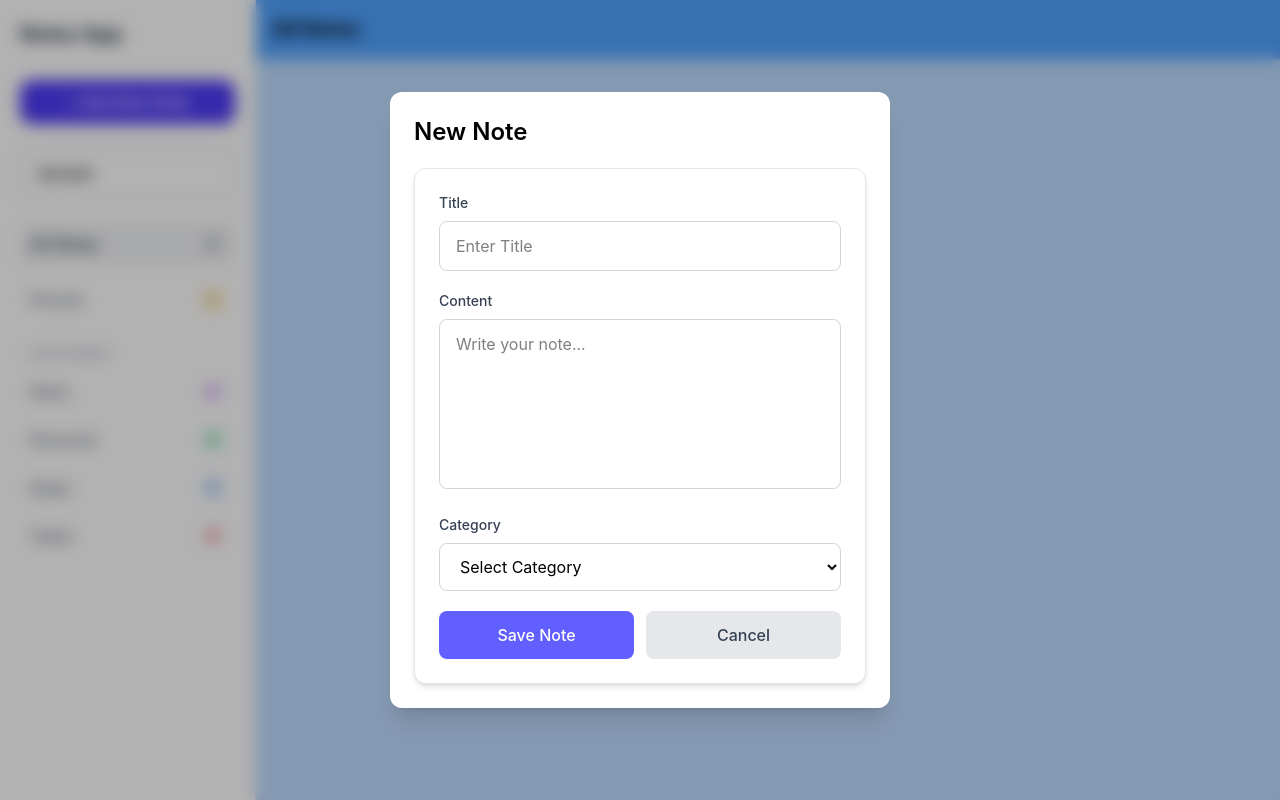
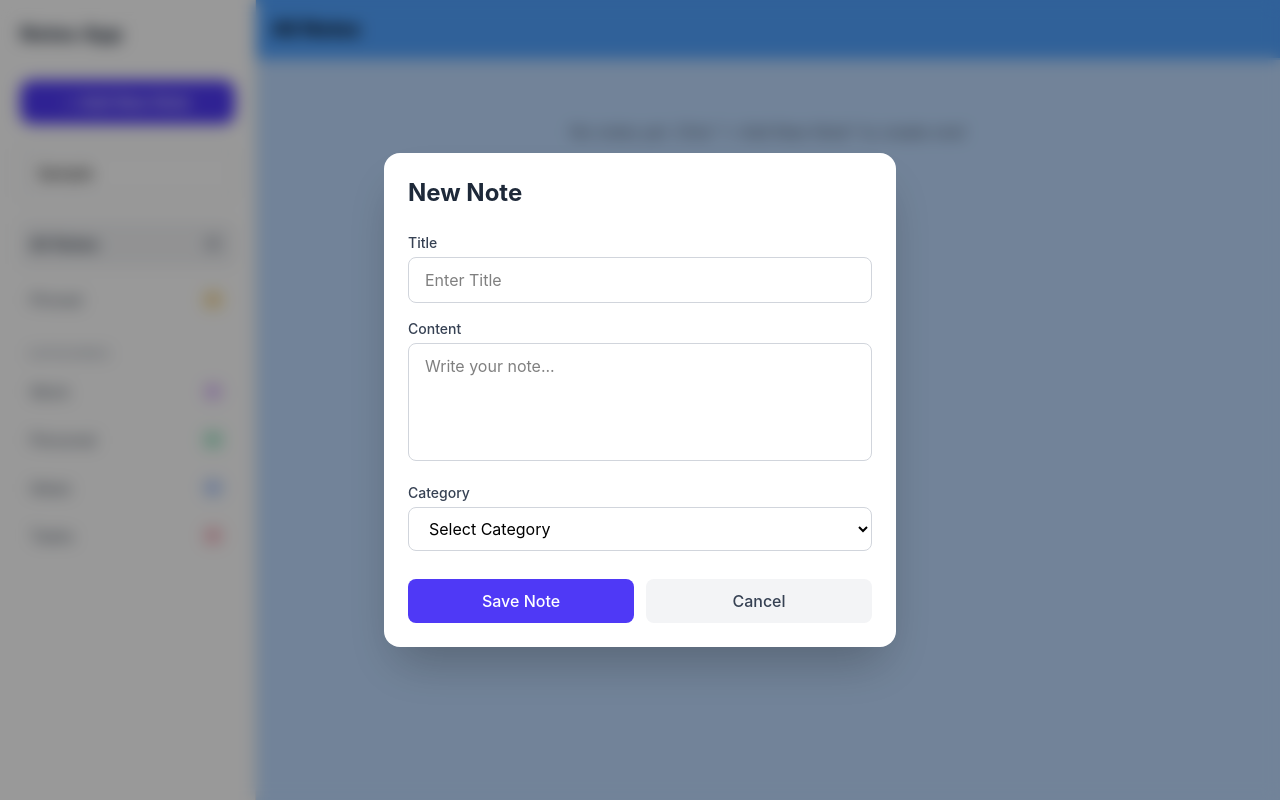
Before and after one commit to Ayeshakhan8567/notesappTypescript, a React (Vite) app in the folder vite/: page / in a window 1280 px wide. Both pictures are taken after typing "Sample" into the empty fields and a click on the button "+ Add New Note". Built offline with nearby package versions, Linux system fonts and the light colour scheme.

Commit message:
error handling

```diff
--- a/vite/src/components/Cardoptions.tsx
+++ b/vite/src/components/Cardoptions.tsx
@@ -1,57 +1,73 @@
-
 import { Trash2, Pin, Pencil } from 'lucide-react';
 import useStore from '../store/store';
 import type { Notes } from '../store/store';
-
+import type { MouseEvent } from "react";
 
 type CardoptionsProps = {
   note: Notes;
 };
 
 const Cardoptions = ({ note }: CardoptionsProps) => {
+  if (!note) return null;
+
+  // 2. Zustand Store Selectors
   const deleteNote = useStore((state) => state.deleteNote);
-  const handleEdit = useStore((state)=>state.handleEdit);
-  const handleEditForm = useStore((state)=>state.handleEditForm);
- const pinNote = useStore((state)=>state.pinNote);
+  const handleEdit = useStore((state) => state.handleEdit);
+  const handleEditForm = useStore((state) => state.handleEditForm);
+  const pinNote = useStore((state) => state.pinNote);
+
+  // 3. Typed Event Handlers
+  const handlePinClick = (e: MouseEvent<HTMLButtonElement>): void => {
+    e.stopPropagation();
+    pinNote(note);
+  };
+
+  const handleEditClick = (e: MouseEvent<HTMLButtonElement>): void => {
+    e.stopPropagation();
+    handleEdit(note);
+    handleEditForm();
+  };
+
+  const handleDeleteClick = (e: MouseEvent<HTMLButtonElement>): void => {
+    e.stopPropagation();
+    deleteNote(note);
+  };
 
   return (
     <div className="flex items-center gap-1 bg-white border border-gray-200 rounded-xl p-1.5 shadow-sm w-max">
       {/* Pin Button */}
       <button
-          className={`p-2 rounded-lg transition-colors duration-200 ${
+        type="button"
+        title={note.isPinned ? "Unpin Note" : "Pin Note"}
+        aria-label={note.isPinned ? "Unpin Note" : "Pin Note"}
+        className={`p-2 rounded-lg transition-colors duration-200 ${
           note.isPinned
             ? "text-amber-600 bg-amber-50"
             : "text-gray-500 hover:text-amber-600 hover:bg-amber-50"
         }`}
-        onClick={(e)=>{
-            e.stopPropagation();
-            pinNote(note);
-        }}
+        onClick={handlePinClick}
       >
         <Pin className="w-4 h-4" />
       </button>
 
       {/* Edit Button */}
       <button
+        type="button"
+        title="Edit Note"
+        aria-label="Edit Note"
         className="p-2 text-gray-500 hover:text-blue-600 hover:bg-blue-50 rounded-lg transition-colors duration-200"
-        title="Edit"
-        onClick={(e)=>{
-            e.stopPropagation();
-            handleEdit(note);
-            handleEditForm();
-        }}
+        onClick={handleEditClick}
       >
         <Pencil className="w-4 h-4" />
       </button>
 
       {/* Delete Button */}
       <button
+        type="button"
+        title="Delete Note"
+        aria-label="Delete Note"
         className="p-2 text-gray-500 hover:text-red-600 hover:bg-red-50 rounded-lg transition-colors duration-200"
-        onClick={(e) => {
-          e.stopPropagation();
-          deleteNote(note);
-        }}
-        title="Delete"
+        onClick={handleDeleteClick}
       >
         <Trash2 className="w-4 h-4" />
       </button>
--- a/vite/src/components/Display.tsx
+++ b/vite/src/components/Display.tsx
@@ -2,29 +2,47 @@ import useStore from "../store/store";
 import Cardoptions from "./Cardoptions";
 import type { Notes } from "../store/store";
 import { formatDistanceToNow } from "date-fns";
+import type { MouseEvent } from "react";
 
-const Display:React.FC = () => {
+
+const Display = () => {
+
   const list = useStore((state) => state.list);
   const handleEdit = useStore((state) => state.handleEdit);
   const handleEditForm = useStore((state) => state.handleEditForm);
-  const searchQuery=useStore((state)=>state.searchQuery);
+  const searchQuery = useStore((state) => state.searchQuery);
 
-  const filteredList = list.filter((note) => {
-    const query = searchQuery.toLowerCase().trim();
+  // 1. Search Query Filter with explicit Types
+  const filteredList: Notes[] = list.filter((note: Notes) => {
+    const query: string = searchQuery.toLowerCase().trim();
     return (
       note.title.toLowerCase().includes(query) ||
       note.content.toLowerCase().includes(query)
     );
   });
 
-{/*notes*/}
-  const pinnedNotes =filteredList.filter((note) => note.isPinned);
-  const otherNotes = filteredList.filter((note) => !note.isPinned);
+  // 2. Categorized Notes Lists
+  const pinnedNotes: Notes[] = filteredList.filter((note: Notes) => note.isPinned);
+  const otherNotes: Notes[] = filteredList.filter((note: Notes) => !note.isPinned);
 
+  // 3. Defensive Date Formatting Helper Function
+  const formatNoteDate = (dateValue: Date | string | number | undefined): string => {
+    if (!dateValue) return "Just now";
+    try {
+      const parsedDate = new Date(dateValue);
+      return isNaN(parsedDate.getTime())
+        ? "Just now"
+        : formatDistanceToNow(parsedDate, { addSuffix: true });
+    } catch {
+      return "Just now";
+    }
+  };
+
+  // 4. Render Card Function returning explicit JSX Element
   const renderCard = (note: Notes) => (
     <div
       key={note.id}
-      className="bg-white rounded-2xl border-t-4 border-blue-400 p-6 shadow-sm flex flex-col justify-between h-64 min-w-0 cursor-pointer"
+      className="bg-white rounded-2xl border-t-4 border-blue-400 p-6 shadow-sm flex flex-col justify-between h-64 min-w-0 cursor-pointer hover:shadow-md transition-shadow"
       onClick={() => {
         handleEdit(note);
         handleEditForm();
@@ -32,9 +50,7 @@ const Display:React.FC = () => {
     >
       <div>
         <span className="text-xs text-gray-400 block mb-3">
-        {note.createdAt
-          ? formatDistanceToNow(note.createdAt, { addSuffix: true })
-          : "Just now"}
+          {formatNoteDate(note.createdAt)}
         </span>
         <h2 className="text-xl font-semibold mb-3 break-words line-clamp-1">
           {note.title}
@@ -42,15 +58,18 @@ const Display:React.FC = () => {
         <p className="text-gray-600 line-clamp-3">{note.content}</p>
       </div>
 
-
-
       <div className="flex justify-between items-center mt-4">
         <span className="text-xs bg-blue-100 text-blue-600 px-2.5 py-1 rounded-full font-medium">
           {note.category}
         </span>
-        <span className="text-sm text-stone-400" >{note.content.length} char</span>
+        <span className="text-sm text-stone-400">
+          {note.content.length} char
+        </span>
 
+        {/* Prevent card click when interacting with Cardoptions */}
+        <div onClick={(e: MouseEvent<HTMLDivElement>) => e.stopPropagation()}>
           <Cardoptions note={note} />
+        </div>
       </div>
     </div>
   );
@@ -61,6 +80,7 @@ const Display:React.FC = () => {
         <h2 className="text-xl font-bold">All Notes</h2>
       </header>
 
+      <div className="pt-20 px-6 space-y-8">
 
         {list.length === 0 && (
           <div className="text-center py-10 text-gray-600">
@@ -68,33 +88,26 @@ const Display:React.FC = () => {
           </div>
         )}
 
-
         {list.length > 0 && filteredList.length === 0 && (
           <div className="text-center py-10 text-gray-600">
             No notes found matching "{searchQuery}"
           </div>
         )}
 
-
-
-
-      <div className="pt-20 px-6 space-y-8">
-
         {/* --- PINNED NOTES SECTION --- */}
-
         {pinnedNotes.length > 0 && (
           <div>
             <h3 className="text-sm font-semibold uppercase tracking-wider text-gray-700 mb-3">
               Pinned
             </h3>
             <div className="grid grid-cols-1 md:grid-cols-2 lg:grid-cols-3 gap-5">
-              {pinnedNotes.map((note) => renderCard(note))}
+              {pinnedNotes.map((note: Notes) => renderCard(note))}
             </div>
           </div>
         )}
 
         {/* --- OTHER NOTES SECTION --- */}
-
+        {otherNotes.length > 0 && (
           <div>
             {pinnedNotes.length > 0 && (
               <h3 className="text-sm font-semibold uppercase tracking-wider text-gray-700 mb-3">
@@ -102,9 +115,10 @@ const Display:React.FC = () => {
               </h3>
             )}
             <div className="grid grid-cols-1 md:grid-cols-2 lg:grid-cols-3 gap-5">
-            {otherNotes.map((note) => renderCard(note))}
+              {otherNotes.map((note: Notes) => renderCard(note))}
             </div>
           </div>
+        )}
       </div>
     </main>
   );
--- a/vite/src/components/Form.tsx
+++ b/vite/src/components/Form.tsx
@@ -1,6 +1,16 @@
+import { useState } from "react";
+import type { FormEvent, ChangeEvent } from "react";
 import useStore from "../store/store";
 
 const Form = () => {
+  // Local state for tracking validation errors
+  const [errors, setErrors] = useState<{
+    title?: string;
+    content?: string;
+    category?: string;
+  }>({});
+
+  // Zustand Store Selectors
   const Inputs = useStore((state) => state.Inputs);
   const handleChange = useStore((state) => state.handleChange);
   const handleSubmit = useStore((state) => state.handleSubmit);
@@ -10,23 +20,62 @@ const Form = () => {
 
   if (!showForm) return null;
 
+  // Form Validation Logic
+  const validateForm = (): boolean => {
+    const newErrors: { title?: string; content?: string; category?: string } = {};
+
+    if (!Inputs?.title?.trim()) {
+      newErrors.title = "Title is required";
+    }
+    if (!Inputs?.content?.trim()) {
+      newErrors.content = "Content is required";
+    }
+    if (!Inputs?.category) {
+      newErrors.category = "Please select a category";
+    }
+
+    setErrors(newErrors);
+    return Object.keys(newErrors).length === 0;
+  };
+
+  // Typed Form Submit Handler
+  const onFormSubmit = (e: FormEvent<HTMLFormElement>): void => {
+    e.preventDefault();
+    if (validateForm()) {
+      handleSubmit();
+      setErrors({}); // Reset errors on success
+    }
+  };
+
+  // Typed Change Handler that clears field error on typing
+  const onInputChange = (
+    e: ChangeEvent<HTMLInputElement | HTMLTextAreaElement | HTMLSelectElement>
+  ): void => {
+    const { name, value } = e.target;
+    handleChange(name, value);
+
+    // Clear field-specific error when user starts typing
+    if (errors[name as keyof typeof errors]) {
+      setErrors((prev) => ({ ...prev, [name]: undefined }));
+    }
+  };
+
+  // Reset errors and close form
+  const onCancelClick = (): void => {
+    setErrors({});
+    handleCancel();
+  };
+
   return (
-    <div className="fixed inset-0 bg-black/30 backdrop-blur-sm flex items-center justify-center z-50">
-      <div className="bg-white w-[500px] rounded-xl p-6 shadow-xl">
-        <h2 className="text-2xl font-semibold mb-5">
+    <div className="fixed inset-0 bg-black/40 backdrop-blur-sm flex items-center justify-center z-50 p-4">
+      <div className="bg-white w-full max-w-lg rounded-2xl p-6 shadow-2xl transition-all">
+        <h2 className="text-2xl font-bold text-gray-800 mb-6">
           {editForm ? "Edit Note" : "New Note"}
         </h2>
 
-
-
-        <form
-          onSubmit={(e) => {
-            e.preventDefault();
-            handleSubmit();
-          }}
-          className="w-full max-w-2xl mx-auto p-6 bg-white rounded-xl shadow-md border border-gray-200 space-y-5"
-        >
-          <div className="space-y-2">
+        <form onSubmit={onFormSubmit} className="space-y-4">
+          {/* Title Input */}
+          <div className="space-y-1">
             <label className="block text-sm font-medium text-gray-700">
               Title
             </label>
@@ -34,35 +83,55 @@ const Form = () => {
               type="text"
               name="title"
               value={Inputs?.title || ""}
-              onChange={(e) => handleChange(e.target.name, e.target.value)}
+              onChange={onInputChange}
               placeholder="Enter Title"
-              className="w-full px-4 py-3 border border-gray-300 rounded-lg outline-none focus:border-indigo-400 focus:ring-2 focus:ring-indigo-100 transition"
+              className={`w-full px-4 py-2.5 border rounded-lg outline-none transition ${
+                errors.title
+                  ? "border-red-500 focus:ring-2 focus:ring-red-100"
+                  : "border-gray-300 focus:border-indigo-400 focus:ring-2 focus:ring-indigo-100"
+              }`}
             />
+            {errors.title && (
+              <p className="text-xs text-red-500 mt-1">{errors.title}</p>
+            )}
           </div>
 
-          <div className="space-y-2">
+          {/* Content Textarea */}
+          <div className="space-y-1">
             <label className="block text-sm font-medium text-gray-700">
               Content
             </label>
             <textarea
               name="content"
               value={Inputs?.content || ""}
-              onChange={(e) => handleChange(e.target.name, e.target.value)}
+              onChange={onInputChange}
               placeholder="Write your note..."
-              rows={6}
-              className="w-full px-4 py-3 border border-gray-300 rounded-lg outline-none resize-none focus:border-indigo-400 focus:ring-2 focus:ring-indigo-100 transition"
+              rows={4}
+              className={`w-full px-4 py-2.5 border rounded-lg outline-none resize-none transition ${
+                errors.content
+                  ? "border-red-500 focus:ring-2 focus:ring-red-100"
+                  : "border-gray-300 focus:border-indigo-400 focus:ring-2 focus:ring-indigo-100"
+              }`}
             />
+            {errors.content && (
+              <p className="text-xs text-red-500 mt-1">{errors.content}</p>
+            )}
           </div>
 
-          <div className="space-y-2">
+          {/* Category Select */}
+          <div className="space-y-1">
             <label className="block text-sm font-medium text-gray-700">
               Category
             </label>
             <select
               name="category"
               value={Inputs?.category || ""}
-              onChange={(e) => handleChange(e.target.name, e.target.value)}
-              className="w-full px-4 py-3 border border-gray-300 rounded-lg bg-white outline-none focus:border-indigo-400 focus:ring-2 focus:ring-indigo-100 transition"
+              onChange={onInputChange}
+              className={`w-full px-4 py-2.5 border rounded-lg bg-white outline-none transition ${
+                errors.category
+                  ? "border-red-500 focus:ring-2 focus:ring-red-100"
+                  : "border-gray-300 focus:border-indigo-400 focus:ring-2 focus:ring-indigo-100"
+              }`}
             >
               <option value="">Select Category</option>
               <option value="Work">Work</option>
@@ -70,24 +139,27 @@ const Form = () => {
               <option value="Ideas">Ideas</option>
               <option value="Tasks">Tasks</option>
             </select>
+            {errors.category && (
+              <p className="text-xs text-red-500 mt-1">{errors.category}</p>
+            )}
           </div>
 
-          <div className="flex gap-3">
-
+          {/* Buttons */}
+          <div className="flex gap-3 pt-3">
             <button
               type="submit"
-              className={`w-full py-3 px-4 text-white font-medium rounded-lg active:scale-[0.98] transition ${
+              className={`w-full py-2.5 px-4 text-white font-medium rounded-lg active:scale-[0.98] transition ${
                 editForm
                   ? "bg-amber-500 hover:bg-amber-600"
-                  : "bg-indigo-500 hover:bg-indigo-600"
+                  : "bg-indigo-600 hover:bg-indigo-700"
               }`}
             >
               {editForm ? "Update Note" : "Save Note"}
             </button>
             <button
               type="button"
-              onClick={handleCancel}
-              className="w-full py-3 px-4 bg-gray-200 text-gray-700 font-medium rounded-lg hover:bg-gray-300 active:scale-[0.98] transition"
+              onClick={onCancelClick}
+              className="w-full py-2.5 px-4 bg-gray-100 text-gray-700 font-medium rounded-lg hover:bg-gray-200 active:scale-[0.98] transition"
             >
               Cancel
             </button>
```
Lines whose indentation alone changed are shown as unchanged.
